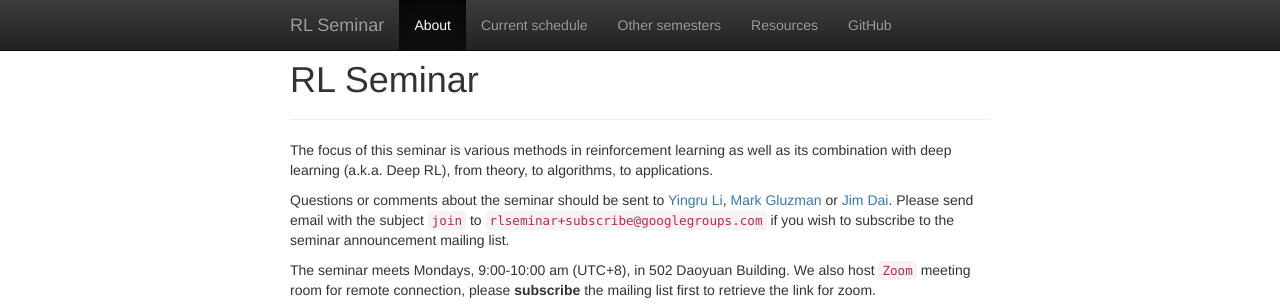
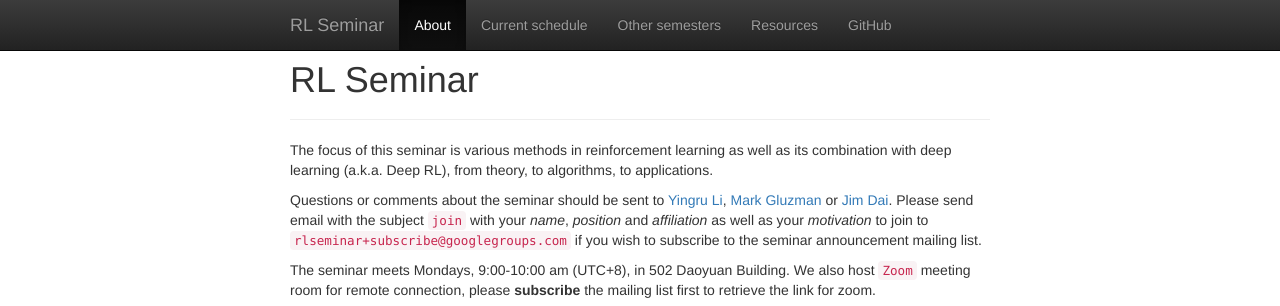
Before and after one commit to rlseminar/rlseminar.github.io, a Jekyll site: the page built from about.md, in a window 1280 px wide and 1035 px high, cut to the strip 0-306 px from the top of the window. Built offline with Jekyll 4.4.1, drawn with Linux system fonts in a browser that asks for light colours.

Commit message:
update instruction

```diff
--- a/about.md
+++ b/about.md
@@ -7,7 +7,8 @@ The focus of this seminar is various methods in reinforcement learning as well a
 
 Questions or comments about the seminar should be sent to
 [Yingru Li][yingru], [Mark Gluzman][mark] or [Jim Dai][jim].
-Please send email with the subject `join`
+Please send email with the subject `join` with
+your *name*, *position* and *affiliation* as well as your *motivation* to join
 to `rlseminar+subscribe@googlegroups.com`
 if you wish to subscribe to the seminar announcement mailing list.
 
```
